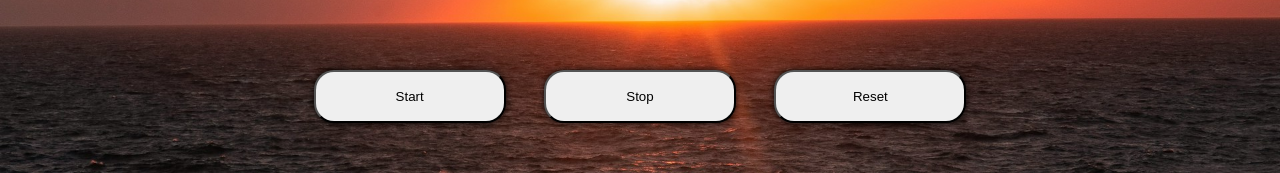
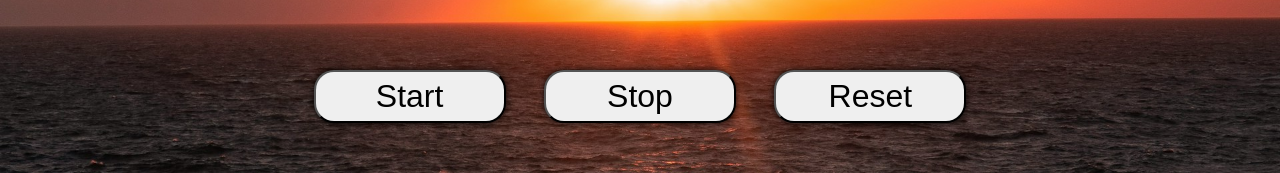
Before and after one commit to eliab256/Progetto-React-Di-Elia-Bordoni, a React (Vite) app: page / in a window 1280 px wide. Shown: the part 270-443 px from the top of the page. Built offline with nearby package versions, Linux system fonts and the light colour scheme.

Commit message:
sistemazione dimensioni font pulsanti

```diff
--- a/src/assets/styles/Timer.css
+++ b/src/assets/styles/Timer.css
@@ -30,6 +30,7 @@
     margin: 2%;
     border-radius: 20px;
     box-shadow: 0px 0px 6px rgba(0,0,0,0.9);
+    font-size: large;
 }
 
 .blinkingButton {
@@ -69,6 +70,10 @@
         height: 35vh;
     }
 
+    .timerButton{
+        font-size: x-large;
+    }
+
 }
 
 /* Desktop Styles */
@@ -77,5 +82,9 @@
         height: 42vh;
     }
 
+    .timerButton{
+        font-size: xx-large;
+    }
+
 
   }
```
